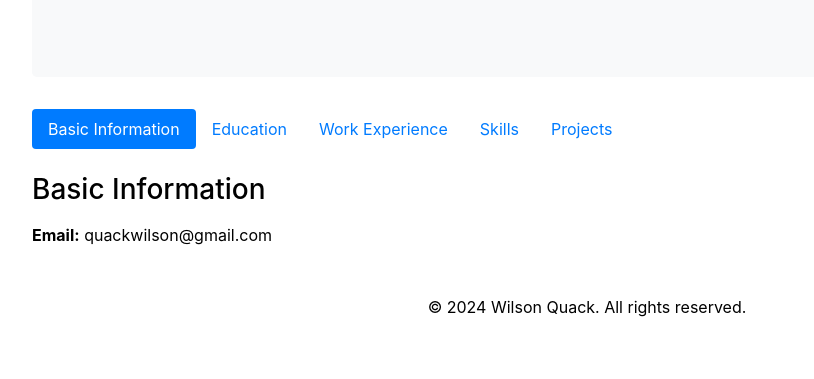
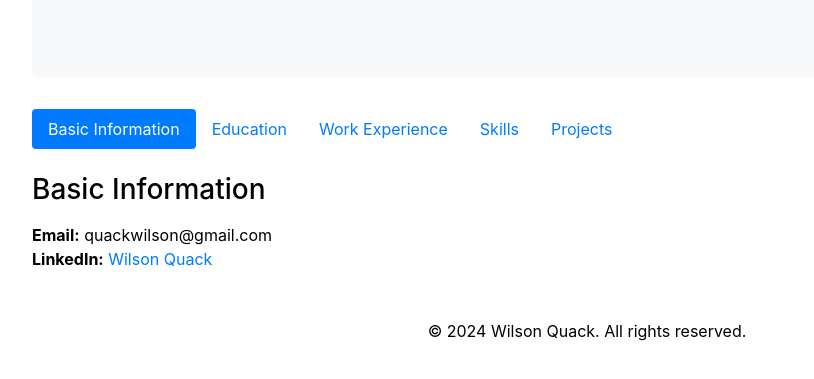
Before and after one commit to quackwilson/quackwilson.github.io, a plain HTML site: page index.html in a window 1280 px wide. Shown: the part 195-574 px from the top of the page, without its empty margins (53-867 px from the left). Drawn offline with nearby package versions, Linux system fonts and the light colour scheme.

Commit message:
add details

```diff
--- a/index.html
+++ b/index.html
@@ -52,6 +52,7 @@
                     <div class="mt-3">
                         <ul class="list-unstyled">
                             <li><strong>Email:</strong> quackwilson@gmail.com</li>
+                            <li><strong>LinkedIn:</strong> <span><a href="https://www.linkedin.com/in/wilson-quack-121745311" target="_blank">Wilson Quack</a></span></li>
                         </ul>
                     </div>
                 </div>
```
